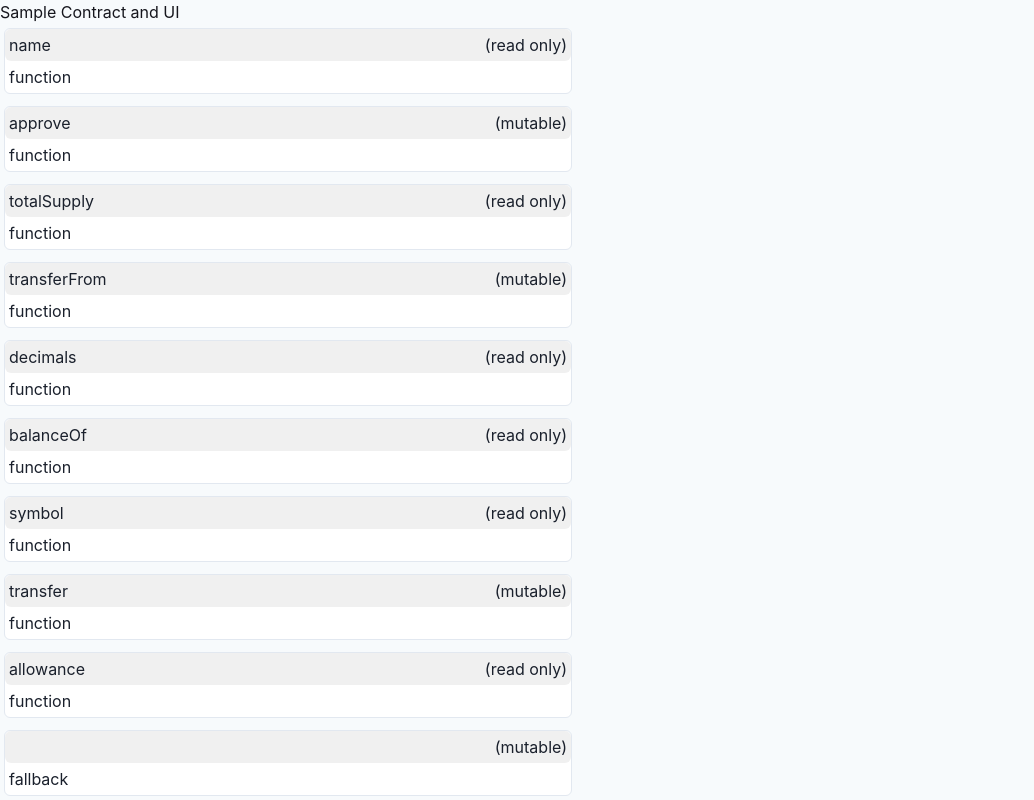
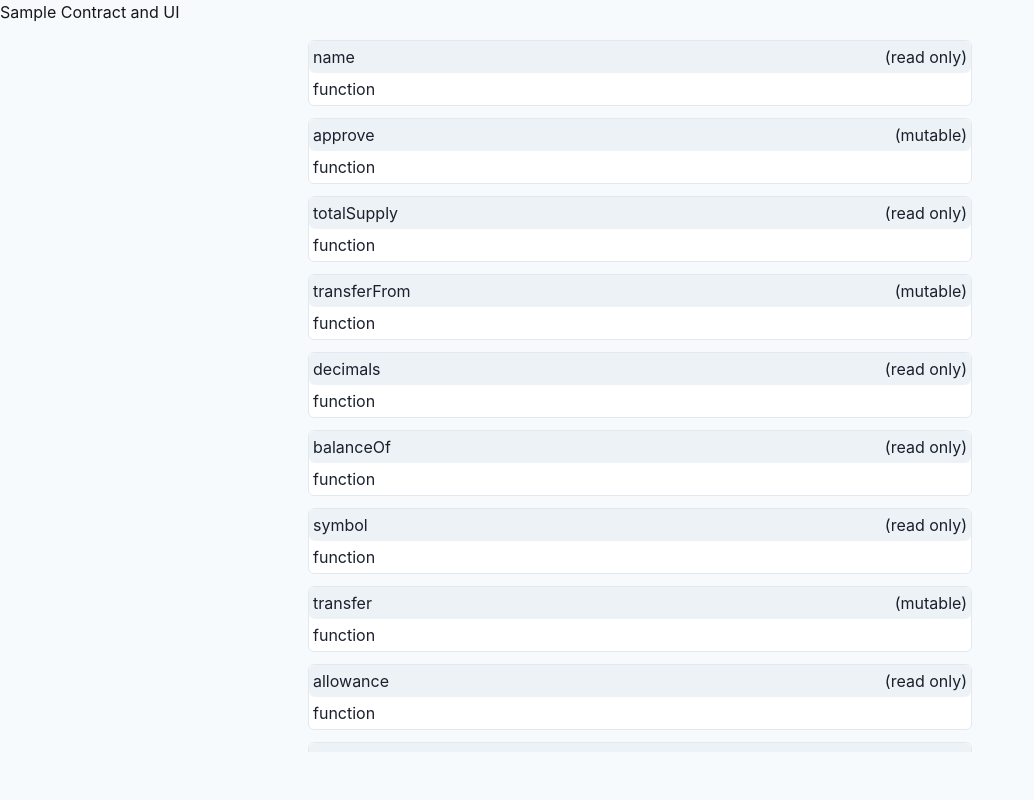
Before and after one commit to rusvac/ability, a Next.js app: page /samp in a window 1280 px wide. Shown: the whole page, without its empty margins (0-1034 px from the left). Built offline with nearby package versions, Linux system fonts and the light colour scheme.

Commit message:
Update components

```diff
--- a/src/components/ContractABI/ABIObject.tsx
+++ b/src/components/ContractABI/ABIObject.tsx
@@ -1,5 +1,12 @@
 import { ABIFunction, ABIFunctionType } from "@/lib/types";
-import { Box, Card, CardBody, CardHeader, Flex } from "@chakra-ui/react";
+import {
+  Box,
+  Card,
+  CardBody,
+  CardHeader,
+  Flex,
+  useColorModeValue as mode,
+} from "@chakra-ui/react";
 
 interface ABIObjectProps {
   obj: ABIFunction;
@@ -21,7 +28,7 @@ export const ABIObject = ({ obj }: ABIObjectProps) => {
 
   return (
     <Card variant="outline" w="full">
-      <CardHeader bg="blackAlpha.100" rounded="md" p={1}>
+      <CardHeader bg={mode("gray.100", "gray.700")} rounded="md" p={1}>
         <Flex w="full" justifyContent={"space-between"}>
           <Box>{name}</Box>
           <Box>
--- a/src/components/ContractABI/index.tsx
+++ b/src/components/ContractABI/index.tsx
@@ -1,5 +1,11 @@
 import { ABIFunction, Preset } from "@/lib/types";
-import { Box, Stack } from "@chakra-ui/react";
+import {
+  Box,
+  Flex,
+  Stack,
+  Text,
+  useColorModeValue as mode,
+} from "@chakra-ui/react";
 import { ABIObject } from "./ABIObject";
 
 interface ContractABIProps {
@@ -17,7 +23,7 @@ const ContractABI = ({ abi }: ContractABIProps) => {
   const jsonABI = abi.interface;
 
   const ABIDisplay = (
-    <Stack spacing={1} w="full" maxW="xl">
+    <Stack spacing={1} w="full" maxW="2xl" mx="auto">
       {jsonABI &&
         jsonABI.length > 0 &&
         jsonABI.map((el: ABIFunction, i: number) => (
@@ -28,7 +34,32 @@ const ContractABI = ({ abi }: ContractABIProps) => {
     </Stack>
   );
 
-  return ABIDisplay;
+  return (
+    <Box h="100%">
+      <Box p={1}></Box>
+      <Flex
+        h="full"
+        maxH="90vh"
+        overflowY="scroll"
+        sx={{
+          "&::-webkit-scrollbar-track": {
+            bg: "transparent",
+          },
+          "&::-webkit-scrollbar": {
+            width: "4px",
+          },
+          "&::-webkit-scrollbar-thumb": {
+            bg: mode("blue.600", "gray.700"),
+            borderRadius: "20px",
+          },
+        }}
+      >
+        <Box w="full" h="fit-content" p={1}>
+          {ABIDisplay}
+        </Box>
+      </Flex>
+    </Box>
+  );
 };
 
 export default ContractABI;
--- a/src/components/skel/Container.tsx
+++ b/src/components/skel/Container.tsx
@@ -1,17 +1,19 @@
-import { Flex, FlexProps } from '@chakra-ui/react'
+import { Box, BoxProps } from "@chakra-ui/react";
 
-export const Container = (props: FlexProps) => (
-  <Flex
+export const Container = (props: BoxProps) => (
+  <Box
+    height="100vh"
+    overflow={"hidden"}
     direction="column"
     alignItems="center"
     justifyContent="flex-start"
     bg="gray.50"
     color="black"
     _dark={{
-      bg: 'gray.900',
-      color: 'white',
+      bg: "gray.900",
+      color: "white",
     }}
     transition="all 0.15s ease-out"
     {...props}
   />
-)
+);
```
Also changed, not shown: src/components/SelectABI/index.tsx (added, +73 -0 lines).
